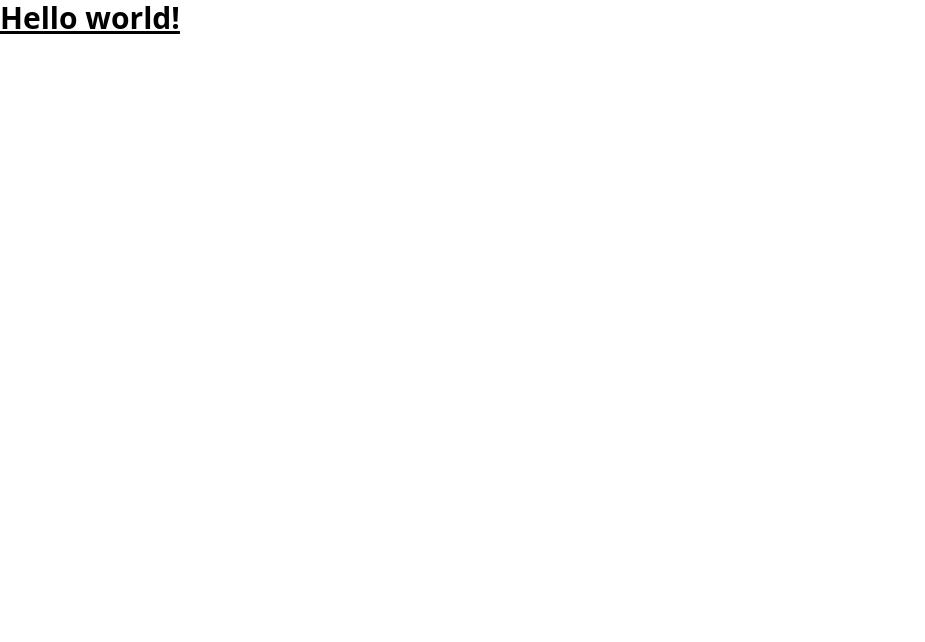
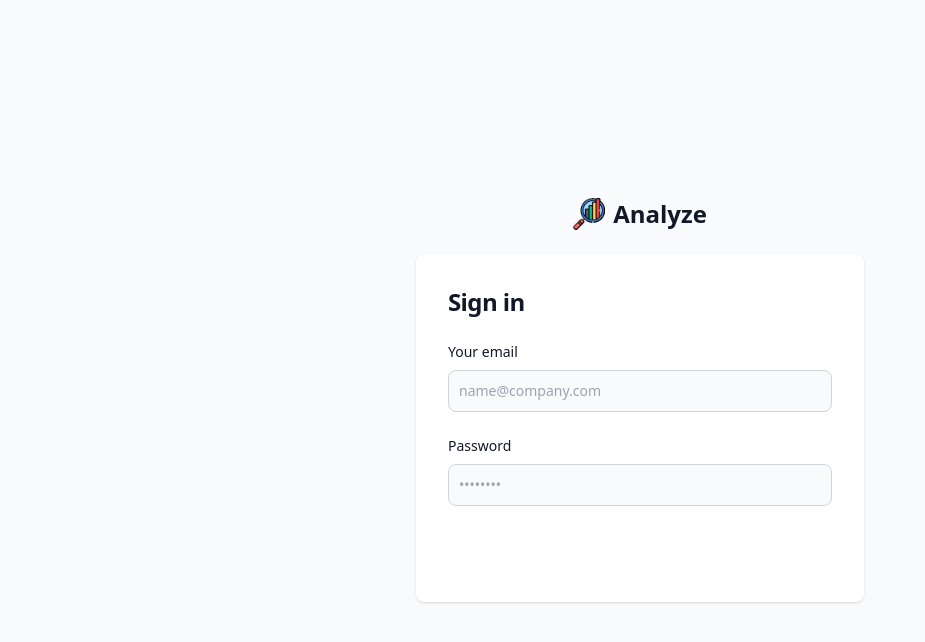
Before and after one commit to IngDih/Frontend, a plain HTML site: page login.html in a window 1280 px wide. Shown: the whole page, without its empty margins (0-925 px from the left). Drawn offline with nearby package versions, Linux system fonts and the light colour scheme.

Commit message:
Login Creation

```diff
--- a/login.html
+++ b/login.html
@@ -1,13 +1,47 @@
 <!doctype html>
 <html>
+
 <head>
   <meta charset="UTF-8">
   <meta name="viewport" content="width=device-width, initial-scale=1.0">
   <script src="https://cdn.tailwindcss.com"></script>
 </head>
+
 <body>
-  <h1 class="text-3xl font-bold underline">
-    Hello world!
-  </h1>
+  <section class="bg-gray-50 dark:bg-gray-900">
+    <div class="flex flex-col items-center justify-center px-6 py-8 mx-auto md:h-screen lg:py-0">
+      <a href="#" class="flex items-center mb-6 text-2xl font-semibold text-gray-900 dark:text-white">
+        <img class="w-8 h-8 mr-2" src="img\analytics2.png" alt="logo">
+        Analyze
+      </a>
+      <div
+        class="w-full bg-white rounded-lg shadow dark:border md:mt-0 sm:max-w-md xl:p-0 dark:bg-gray-800 dark:border-gray-700">
+        <div class="p-6 space-y-4 md:space-y-6 sm:p-8">
+          <h1 class="text-xl font-bold leading-tight tracking-tight text-gray-900 md:text-2xl dark:text-white">
+            Sign in
+          </h1>
+          <form class="space-y-4 md:space-y-6" action="#">
+            <div>
+              <label for="email" class="block mb-2 text-sm font-medium text-gray-900 dark:text-white">Your email</label>
+              <input type="email" name="email" id="email"
+                class="bg-gray-50 border border-gray-300 text-gray-900 sm:text-sm rounded-lg focus:ring-primary-600 focus:border-primary-600 block w-full p-2.5 dark:bg-gray-700 dark:border-gray-600 dark:placeholder-gray-400 dark:text-white dark:focus:ring-blue-500 dark:focus:border-blue-500"
+                placeholder="name@company.com" required="">
+            </div>
+            <div>
+              <label for="password"
+                class="block mb-2 text-sm font-medium text-gray-900 dark:text-white">Password</label>
+              <input type="password" name="password" id="password" placeholder="••••••••"
+                class="bg-gray-50 border border-gray-300 text-gray-900 sm:text-sm rounded-lg focus:ring-primary-600 focus:border-primary-600 block w-full p-2.5 dark:bg-gray-700 dark:border-gray-600 dark:placeholder-gray-400 dark:text-white dark:focus:ring-blue-500 dark:focus:border-blue-500"
+                required="">
+            </div>
+            <button type="submit"
+              class="w-full text-white bg-primary-600 hover:bg-primary-700 focus:ring-4 focus:outline-none focus:ring-primary-300 font-medium rounded-lg text-sm px-5 py-2.5 text-center dark:bg-primary-600 dark:hover:bg-primary-700 dark:focus:ring-primary-800">Enter</button>
+          </form>
+        </div>
+      </div>
+    </div>
+    <br>
+  </section>
 </body>
+
 </html>
```
